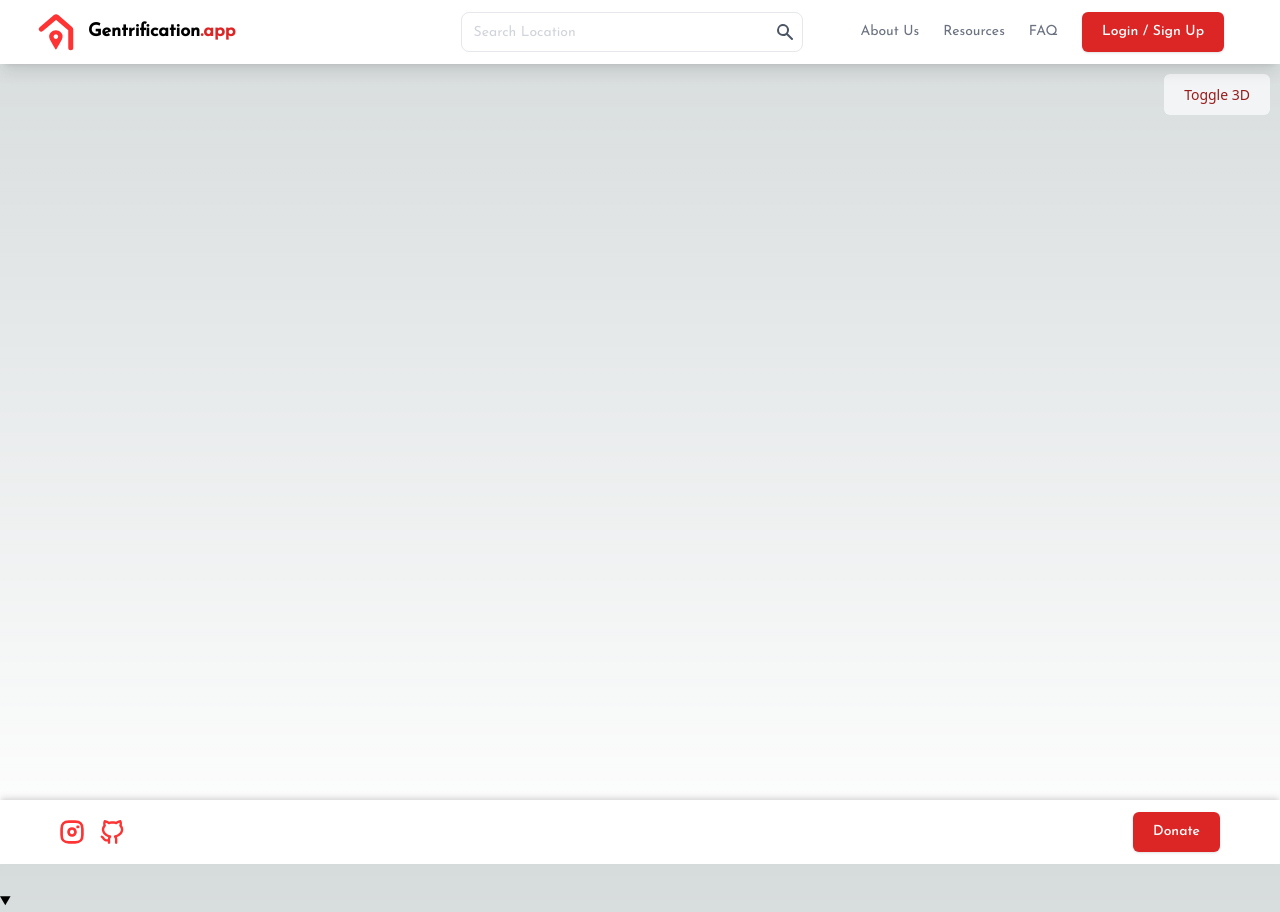
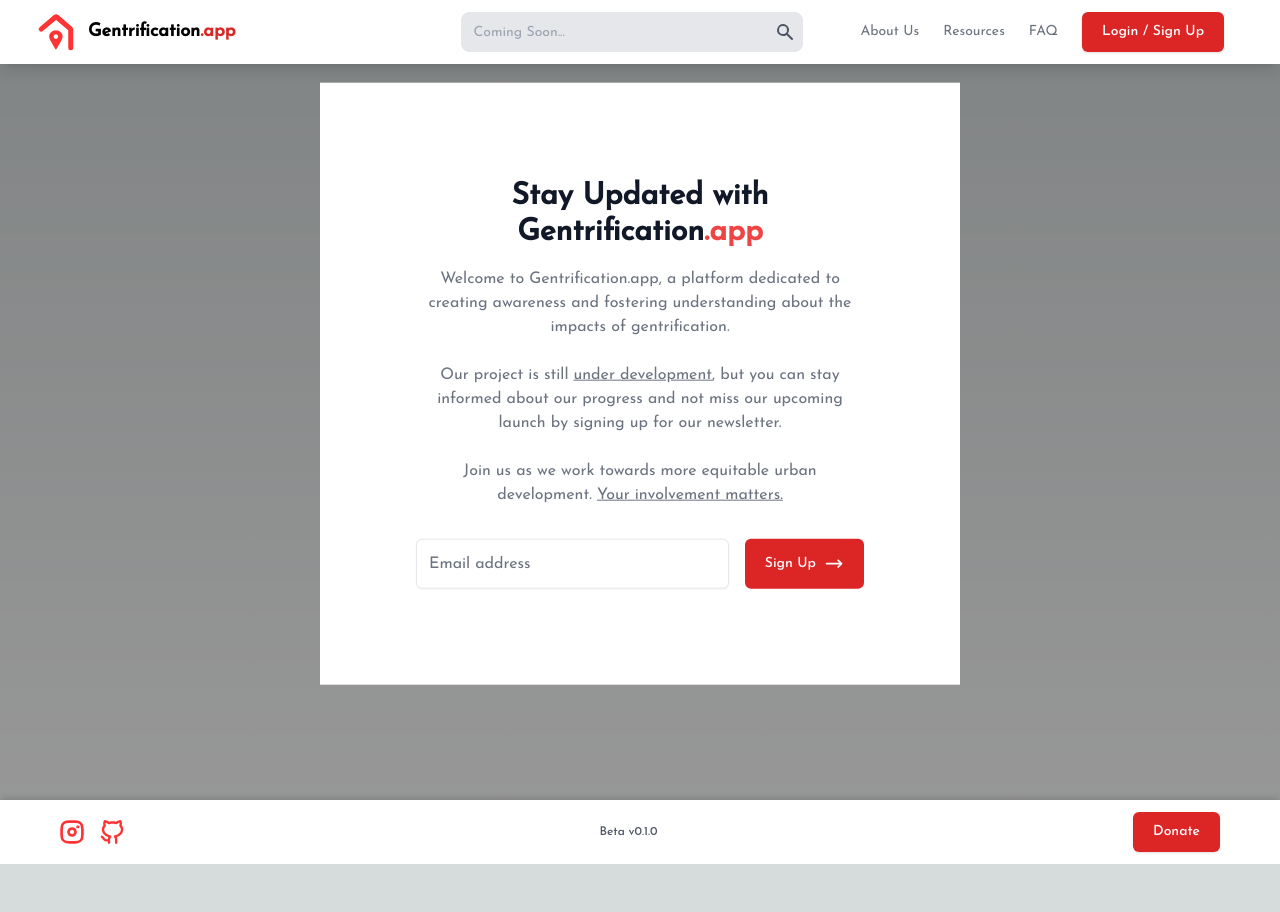
Before and after one commit to martintmv-git/gentrification_app, a Next.js app: page / in a window 1280 px wide. After the commit the page ends 864 px from the top, so only its background shows below. Built offline with nearby package versions, Linux system fonts and the light colour scheme; no server answers.

Commit message:
landing page and banner update 0.1.0

```diff
--- a/src/app/components/Banner.js
+++ b/src/app/components/Banner.js
@@ -49,6 +49,7 @@
             <img src="/gh.svg" alt="GitHub" className="h-6 w-6" />
           </a>
         </div>
+        <div className="text-xs font-medium text-gray-600">Beta v0.1.0</div>
         <div className="pr-3 sm:pr-5 lg:pr-7">
           <Link href="/donate">
             <div className="rounded-md bg-red-600 px-5 py-2.5 text-sm font-medium text-white shadow cursor-pointer">Donate</div>
--- a/src/app/components/Map.js
+++ b/src/app/components/Map.js
@@ -1,63 +1,92 @@
 "use client"
 import React, { useEffect } from 'react';
 import maplibre from 'maplibre-gl';
+import { Josefin_Sans } from 'next/font/google';
+
+const josefinSans = Josefin_Sans({
+  weight: '400',
+  subsets: ['latin'],
+});
 
 function MapComponent() {
   useEffect(() => {
     const map = new maplibre.Map({
       container: 'map',
       style: 'https://api.maptiler.com/maps/streets/style.json?key=yqoBKpegIKzfVwh70q12',
-      center: [5.4697, 51.4416],
-      zoom: 9,
-      bearing: 0,
-      pitch: 0,
+      center: [4.9041, 52.3676],
+      zoom: 5,
+      attributionControl: false, // Hide attribution
     });
 
     // Add zoom and rotation controls to the map.
     map.addControl(new maplibre.NavigationControl());
 
-    // Function to toggle between 2D and 3D view.
-    function toggle3D() {
-      if (map.getPitch() === 0) {
-        map.easeTo({ pitch: 60 });
-      } else {
-        map.easeTo({ pitch: 0 });
-      }
-    }
-
-    // Add a button to toggle 3D view.
-    const button = document.createElement('a');
-    button.textContent = 'Toggle 3D';
-    button.style.position = 'absolute';
-    button.style.zIndex = '1';
-    button.style.top = '10px';
-    button.style.right = '10px';
-    button.style.backgroundColor = '#F3F4F6'; // bg-gray-100
-    button.style.padding = '10px 20px'; // px-5 py-2.5
-    button.style.textDecoration = 'none'; // remove underline
-    button.style.borderRadius = '0.375rem'; // rounded-md
-    button.style.color = '#991B1B'; // text-red-600
-    button.style.fontWeight = '500'; // font-medium
-    button.style.fontSize = '0.875rem'; // text-sm
-    button.style.cursor = 'pointer';
-    button.onclick = toggle3D;
-
-    // Append the button within the map container
     const mapContainer = document.getElementById('map');
     mapContainer.style.position = 'relative'; // Ensure it's positioned relative to the map
-    mapContainer.appendChild(button);
 
     return () => {
       map.remove();
-      // Remove the button when component is unmounted
-      if (mapContainer.contains(button)) {
-        mapContainer.removeChild(button);
-      }
     };
   }, []);
 
   return (
-    <div id="map" className="w-full h-screen"></div>
+    <div id="map" className="w-full h-screen relative overflow-hidden">
+      <div className="absolute inset-0 bg-black opacity-40" style={{pointerEvents: 'none'}}></div>
+      <div className={`${josefinSans.className} flex flex-col items-center text-black w-full h-3/4 sm:h-5/6 md:h-5/6 lg:max-w-2xl xl:max-w-3xl rounded-lg absolute top-1/4 sm:top-1/3 md:top-1/3 lg:top-1/4 xl:top-1/4 left-1/2 transform -translate-x-1/2 -translate-y-1/2 py-20 sm:py-24 md:py-28 lg:py-32 px-2 sm:px-4 md:px-16 custom-css`}>
+      <br></br>
+        <section className="bg-white">
+          <div className="p-2 sm:p-4 md:p-8 lg:p-12 xl:p-24">
+            <div className="mx-auto max-w-lg text-center">
+              <h2 className="text-2xl font-bold text-gray-900 md:text-3xl">
+                Stay Updated with
+                <span className="font-extrabold"> Gentrification</span>
+                <span className="font-extrabold text-red-500">.app</span>
+              </h2>
+
+              <p className="text-gray-500 sm:mt-4 text-center max-w-md mx-auto">
+                Welcome to Gentrification.app, a platform dedicated to creating awareness and fostering understanding about the impacts of gentrification.<br/><br/> Our project is still <u>under development</u>, but you can stay informed about our progress and not miss our upcoming launch by signing up for our newsletter.<br/><br/> Join us as we work towards more equitable urban development. <u>Your involvement matters.</u>
+              </p>
+            </div>
+
+            <div className="mx-auto mt-8 max-w-xl">
+              <form action="#" className="sm:flex sm:gap-4">
+                <div className="sm:flex-1">
+                  <label htmlFor="email" className="sr-only">Email</label>
+
+                  <input
+                    type="email"
+                    placeholder="Email address"
+                    className="w-full rounded-md border-gray-200 bg-white p-3 text-gray-700 shadow-sm transition focus:border-white focus:outline-none focus:ring focus:ring-yellow-400"
+                  />
+                </div>
+
+                <button
+                  type="submit"
+                  className="group mt-4 flex w-full items-center justify-center gap-2 rounded-md bg-red-600 px-5 py-3 text-white transition focus:outline-none focus:ring focus:ring-yellow-400 sm:mt-0 sm:w-auto"
+                >
+                  <span className="text-sm font-medium"> Sign Up </span>
+
+                  <svg
+                    className="h-5 w-5 rtl:rotate-180"
+                    xmlns="http://www.w3.org/2000/svg"
+                    fill="none"
+                    viewBox="0 0 24 24"
+                    stroke="currentColor"
+                  >
+                    <path
+                      strokeLinecap="round"
+                      strokeLinejoin="round"
+                      strokeWidth="2"
+                      d="M17 8l4 4m0 0l-4 4m4-4H3"
+                    />
+                  </svg>
+                </button>
+              </form>
+            </div>
+          </div>
+        </section>
+      </div>
+    </div>
   );
 }
 
--- a/src/app/components/NavBar.js
+++ b/src/app/components/NavBar.js
@@ -34,15 +34,18 @@
 
           <form className="mb-0 hidden custom:flex w-2/5 mr-4">
             <div className="relative w-full">
-              <input
-                className="h-10 rounded-lg border-gray-200 pe-10 text-sm placeholder-gray-300 focus:z-10 w-full"
-                placeholder="Search Location"
-                type="text"
-              />
+            <input
+  class="h-10 rounded-lg border-gray-200 pe-10 text-sm placeholder-gray-400 focus:z-10 w-full disabled:bg-gray-200 cursor-not-allowed"
+  placeholder="Coming Soon..."
+  type="text"
+  disabled
+/>
+
 
               <button
                 type="submit"
                 className="absolute inset-y-0 end-0 rounded-r-lg p-2 text-gray-600"
+                disabled
               >
                 <span className="sr-only">Submit Search</span>
                 <svg
@@ -132,13 +135,15 @@
               <div className="relative w-full">
                 <input
                   className="py-2 px-20 rounded-lg border-gray-200 text-sm placeholder-gray-300 focus:z-10 w-full"
-                  placeholder="Search Location"
+                  placeholder="Coming Soon..."
                   type="text"
+                  disabled
                 />
 
                 <button
                   type="submit"
                   className="absolute inset-y-0 end-0 rounded-r-lg p-2 text-gray-600"
+                  disabled
                 >
                   <span className="sr-only">Submit Search</span>
                   <svg
--- a/src/app/globals.css
+++ b/src/app/globals.css
@@ -25,3 +25,9 @@
     )
     rgb(var(--background-start-rgb));
 }
+@media (max-width: 320px) and (max-height: 568px) {
+  .custom-css {
+    top: 15% !important;
+    font-size: 80%;
+  }
+}
```
